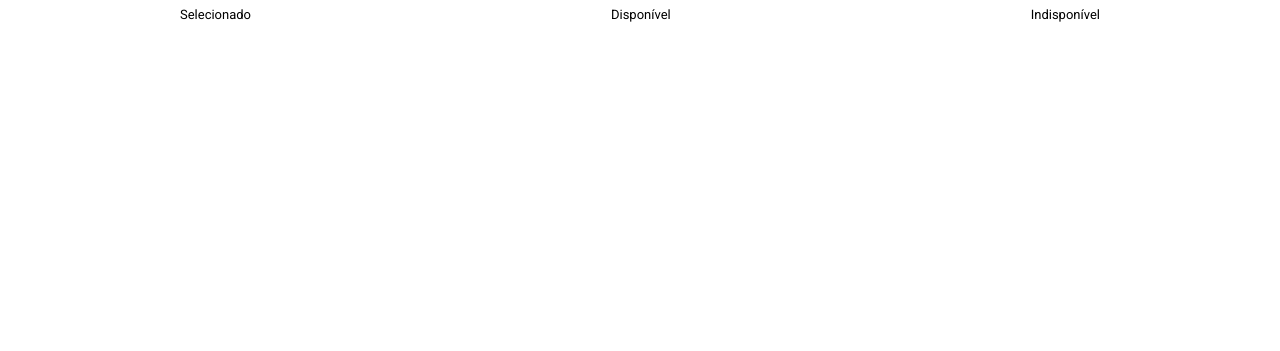
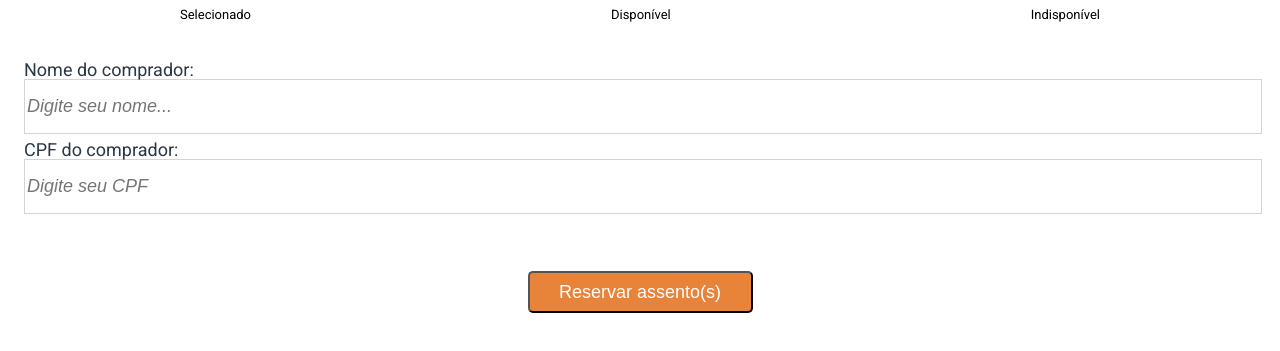
Before and after one commit to Calil-Silva/cineflex-frontend, a React (Create React App) app: page /sessoes/1/assentos/1 in a window 1280 px wide. Shown: the part 241-592 px from the top of the page. Built offline with nearby package versions, Linux system fonts and the light colour scheme; no server answers.

Commit message:
layout dos assentos finalizado

```diff
--- /dev/null
+++ b/src/Components/sitting/personalData.js
@@ -0,0 +1,11 @@
+export default function PersonalData() {
+    return (
+        <form className="buyerData">
+                <label for="name">Nome do comprador:</label><br></br>
+                <input className="data" type="text" id="name" name="name" placeholder="Digite seu nome..."></input>
+                <label for="cpf">CPF do comprador:</label>
+                <input className="data" type="text" id="cpf" name="cpf" placeholder="Digite seu CPF"></input>
+                <input className="submit" type="submit" value="Reservar assento(s)"></input>
+        </form>
+    )
+}
--- a/src/Components/sitting/sitting.css
+++ b/src/Components/sitting/sitting.css
@@ -49,3 +49,35 @@
 .unavailable {
     background-color: #FBE192;
 }
+
+.buyerData {
+    margin: 40px 0 30px 0;
+    padding: 0 24px;
+}
+
+.buyerData label {
+    font-size: 18px;
+    color: #293845;
+}
+
+.buyerData .data {
+    width: 100%;
+    margin-bottom: 7px;
+    border: 1px solid #D4D4D4;
+    height: 51px;
+    font-size: 18px;
+    font-style: italic;
+    display: flex;
+}
+
+.buyerData .submit {
+    width: 225px;
+    height: 42px;
+    color: #fff;
+    background-color: #E8833A;
+    border-radius: 5px;
+    font-size: 18px;
+    margin: 57px auto 30px;
+    display: flex;
+    justify-content: center;
+}
--- a/src/Components/sitting/sitting.js
+++ b/src/Components/sitting/sitting.js
@@ -4,10 +4,9 @@ import React, { useState, useEffect } from 'react';
 import axios from 'axios';
 import Seat from './seat';
 import SeatInfos from './seatInfos';
+import PersonalData from './personalData';
 
 export default function Sitting() {
-
-    let seatDescription;
 
     const { idSessao } = useParams();
     const [seats, setSeats] = useState([]);
@@ -19,22 +18,16 @@ export default function Sitting() {
         })
     }, [])
 
-    console.log(seats)
-
     return (
         <section>
             <h1>Selecione o(s) assento(s)</h1>
             <div className="seats">
                 {seats.map((element) => {
-                    if (element.isAvailable) {
-                        seatDescription = "available";
-                    } else {
-                        seatDescription = "unavailable"
-                    }
                     return (
                         <Seat isAvailable={element.isAvailable} num={element.name} />)})}
             </div>
             <SeatInfos />
+            <PersonalData />
         </section>
     )
 }
```
